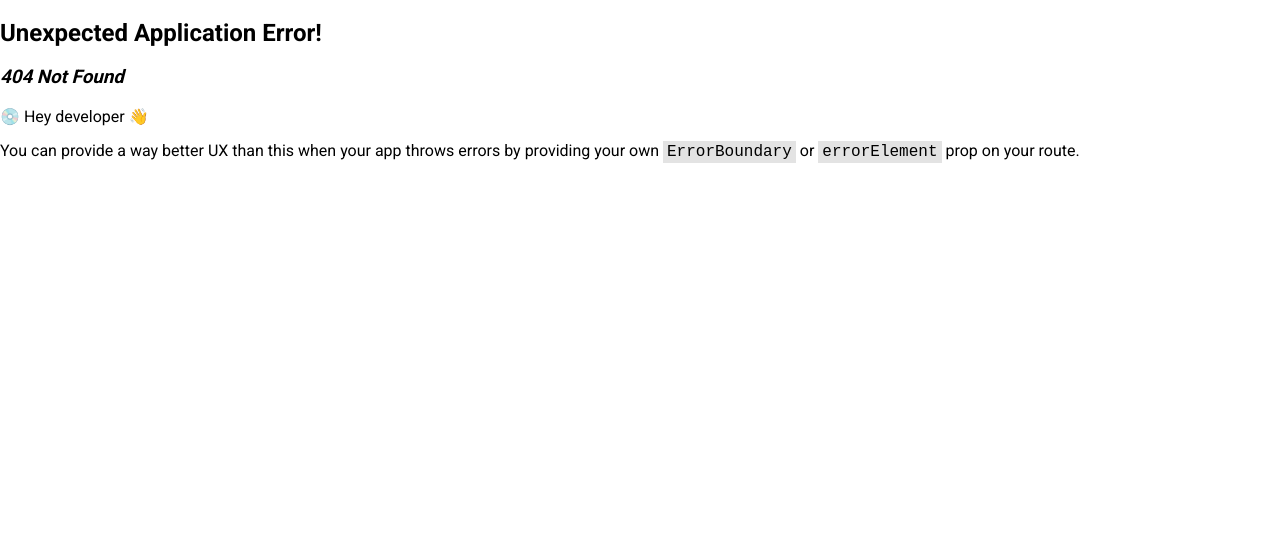
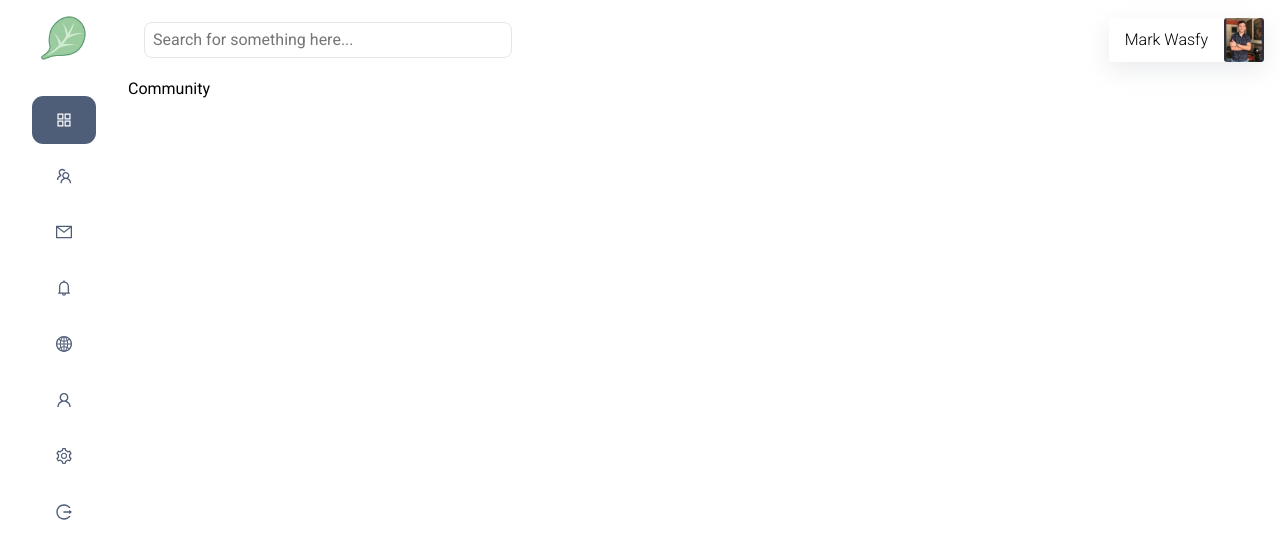
Before and after one commit to MarkWasfy00/Social-Media-React-App, a React (Vite) app: page /my-community in a window 1280 px wide. Before the commit this address had no page. Shown: the top 558 px of the page. Built offline with nearby package versions, Linux system fonts and the light colour scheme.

Commit message:
added navbar selection && change pages ⚙️

```diff
--- a/src/components/navbar/Navbar.tsx
+++ b/src/components/navbar/Navbar.tsx
@@ -10,8 +10,15 @@ import {
   SettingOutlined,
   LogoutOutlined,
 } from "@ant-design/icons";
+import { useState } from "react";
 
 const Navbar = () => {
+  const [selected, setSelected] = useState("Feed");
+
+  const handleChange = (data: string) => {
+    setSelected(data);
+  };
+
   return (
     <>
       <nav>
@@ -23,38 +30,86 @@ const Navbar = () => {
         </div>
         <div className={styles.links}>
           <ul>
-            <li>
+            <Link
+              className={`${styles.link}${
+                selected === "Feed" ? ` ${styles.activelink}` : ""
+              }`}
+              onClick={() => handleChange("Feed")}
+              to="/"
+            >
               <AppstoreOutlined />
-              <Link to="/">Feed</Link>
-            </li>
-            <li>
+              <a>Feed</a>
+            </Link>
+            <Link
+              className={`${styles.link}${
+                selected === "Community" ? ` ${styles.activelink}` : ""
+              }`}
+              onClick={() => handleChange("Community")}
+              to="/my-community"
+            >
               <TeamOutlined />
-              <Link to="/">My community</Link>
-            </li>
-            <li>
+              <a>My community</a>
+            </Link>
+            <Link
+              className={`${styles.link}${
+                selected === "Messages" ? ` ${styles.activelink}` : ""
+              }`}
+              onClick={() => handleChange("Messages")}
+              to="/messages"
+            >
               <MailOutlined />
-              <Link to="/">Messages</Link>
-            </li>
-            <li>
+              <a>Messages</a>
+            </Link>
+            <Link
+              className={`${styles.link}${
+                selected === "Notification" ? ` ${styles.activelink}` : ""
+              }`}
+              onClick={() => handleChange("Notification")}
+              to="/notification"
+            >
               <BellOutlined />
-              <Link to="/">Notification</Link>
-            </li>
-            <li>
+              <a>Notification</a>
+            </Link>
+            <Link
+              className={`${styles.link}${
+                selected === "Explore" ? ` ${styles.activelink}` : ""
+              }`}
+              onClick={() => handleChange("Explore")}
+              to="/explore"
+            >
               <GlobalOutlined />
-              <Link to="/">Explore</Link>
-            </li>
-            <li>
+              <a>Explore</a>
+            </Link>
+            <Link
+              className={`${styles.link}${
+                selected === "Profile" ? ` ${styles.activelink}` : ""
+              }`}
+              onClick={() => handleChange("Profile")}
+              to="/profile"
+            >
               <UserOutlined />
-              <Link to="/">Profile</Link>
-            </li>
-            <li>
+              <a>Profile</a>
+            </Link>
+            <Link
+              className={`${styles.link}${
+                selected === "Settings" ? ` ${styles.activelink}` : ""
+              }`}
+              onClick={() => handleChange("Settings")}
+              to="/settings"
+            >
               <SettingOutlined />
-              <Link to="/">Settings</Link>
-            </li>
-            <li>
+              <a>Settings</a>
+            </Link>
+            <Link
+              className={`${styles.link}${
+                selected === "Logout" ? ` ${styles.activelink}` : ""
+              }`}
+              onClick={() => handleChange("Logout")}
+              to="/logout"
+            >
               <LogoutOutlined />
-              <Link to="/">Logout</Link>
-            </li>
+              <a>Logout</a>
+            </Link>
           </ul>
         </div>
       </nav>
--- a/src/components/navbar/navbar.module.scss
+++ b/src/components/navbar/navbar.module.scss
@@ -56,8 +56,9 @@ nav {
                 flex-direction: column;
             }
 
-            li {
+            .link {
                 @include flex(false, center, false);
+                text-decoration: none;
                 color: $secondary;
                 padding: 1.5rem;
                 gap: 1rem;
@@ -89,6 +90,16 @@ nav {
                     }
                 }
             }
+
+            .activelink {
+                background-color: $secondary;
+                color: $primary;
+                transition: $transition-100;
+                cursor: pointer;
+                a {
+                    color: $primary;
+                }
+            }
         }
    }
 }
--- a/src/components/searchbar/searchbar.module.scss
+++ b/src/components/searchbar/searchbar.module.scss
@@ -8,6 +8,7 @@
     height: $nav-height;
     z-index: 999;
     padding: 1rem;
+
     .searchbar{
         width: 100%;
         @include media (xs) {
--- a/src/main.tsx
+++ b/src/main.tsx
@@ -12,11 +12,13 @@ import {
 
 import Home from "./pages/Home/Home";
 import Root from "./Root";
+import Community from "./pages/Community/Community";
 
 const router = createBrowserRouter(
   createRoutesFromElements(
     <Route path="/" element={<Root />}>
       <Route index element={<Home />} />
+      <Route path="/my-community" element={<Community />} />
     </Route>
   )
 );
--- /dev/null
+++ b/src/pages/Community/Community.tsx
@@ -0,0 +1,7 @@
+import React from "react";
+
+const Community = () => {
+  return <div>Community</div>;
+};
+
+export default Community;
```
